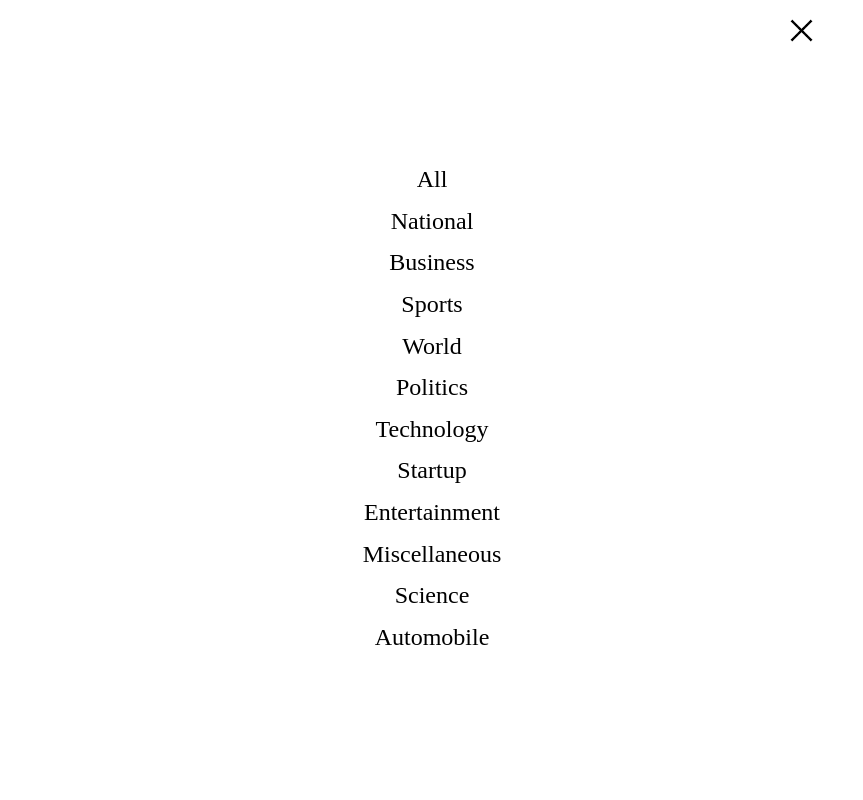
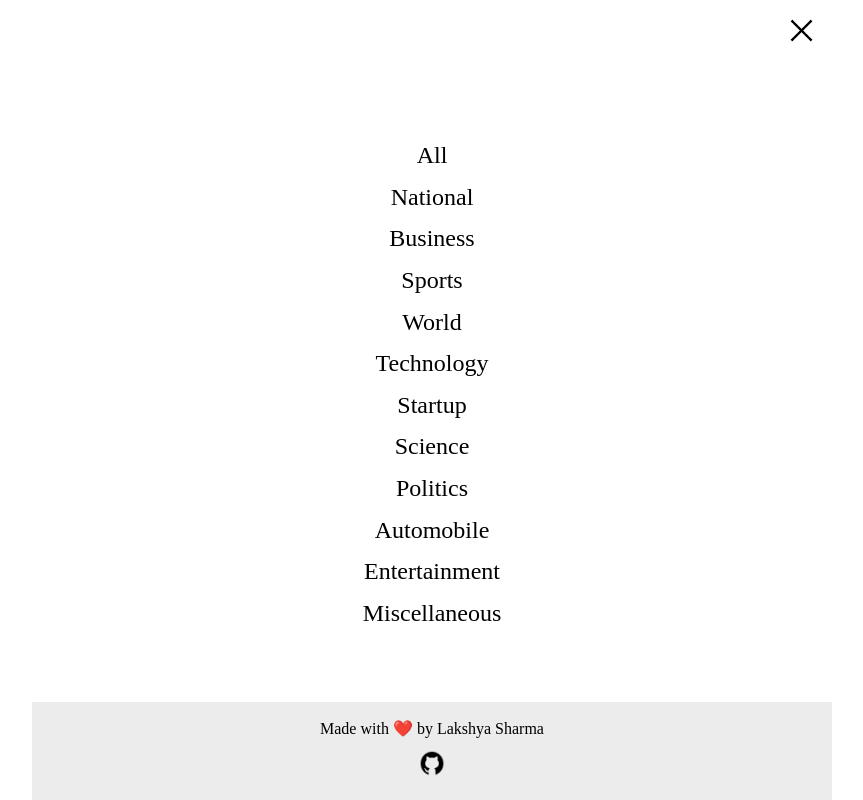
Before and after one commit to joinlooks/news-app-react-01, a React (Vite) app: page / in a window 1280 px wide. Both pictures are taken after a click on the button 1009 px from the left and 35 px from the top of the page. Shown: the whole page, without its empty margins (208-1071 px from the left). Built offline with nearby package versions, Linux system fonts and the light colour scheme; no server answers; a web font is replaced by a local one.

Commit message:
added: Footer added in Sidebar

```diff
--- /dev/null
+++ b/src/css/Footer.css
@@ -0,0 +1,21 @@
+.footer {
+	padding: 1rem;
+	display: flex;
+	flex-direction: column;
+	justify-content: center;
+	align-items: center;
+	gap: 0.5rem;
+}
+
+.footer-light {
+	background-color: rgb(236, 236, 236);
+}
+
+.footer-dark {
+	background-color: rgb(22, 22, 22);
+}
+
+.footer img {
+	width: 1.8rem;
+	height: 1.8rem;
+}
--- a/src/css/Sidebar.css
+++ b/src/css/Sidebar.css
@@ -1,9 +1,12 @@
 .sidebar-content {
 	height: 100vh;
+
+	display: flex;
+	flex-direction: column;
+	justify-content: space-between;
 }
 
 .sidebar {
-	margin-top: 10vh;
 	display: flex;
 	flex-direction: column;
 	justify-content: center;
--- /dev/null
+++ b/src/js/Footer.jsx
@@ -0,0 +1,31 @@
+import { useContext } from "react";
+import { ThemeContext } from "../contexts/ThemeContext";
+import "../css/Footer.css";
+
+const Footer = () => {
+	const { theme } = useContext(ThemeContext);
+
+	return (
+		<>
+			<div
+				className={`footer ${
+					theme === "dark" ? "footer-dark" : "footer-light"
+				}`}
+			>
+				<p>Made with ❤️ by Lakshya Sharma</p>
+				<a href="https://github.com/joinlooks" target="_blank" rel="noreferrer">
+					<img
+						src={
+							theme === "dark"
+								? "./images/github-dark-theme.png"
+								: "./images/github-light-theme.png"
+						}
+						alt="Github"
+					/>
+				</a>
+			</div>
+		</>
+	);
+};
+
+export default Footer;
--- a/src/js/Sidebar.jsx
+++ b/src/js/Sidebar.jsx
@@ -1,6 +1,7 @@
 import { useContext } from "react";
 import { ThemeContext } from "../contexts/ThemeContext";
 import "../css/Sidebar.css";
+import Footer from "./Footer";
 
 const Sidebar = ({ toggleSidebar, setCategory }) => {
 	const handleClick = (e) => {
@@ -40,8 +41,7 @@ const Sidebar = ({ toggleSidebar, setCategory }) => {
 						}
 						onClick={() => handleClick("all")}
 					>
-						{" "}
-						All{" "}
+						All
 					</button>
 					<button
 						className={
@@ -51,8 +51,7 @@ const Sidebar = ({ toggleSidebar, setCategory }) => {
 						}
 						onClick={() => handleClick("national")}
 					>
-						{" "}
-						National{" "}
+						National
 					</button>
 					<button
 						className={
@@ -62,8 +61,7 @@ const Sidebar = ({ toggleSidebar, setCategory }) => {
 						}
 						onClick={() => handleClick("business")}
 					>
-						{" "}
-						Business{" "}
+						Business
 					</button>
 					<button
 						className={
@@ -73,8 +71,7 @@ const Sidebar = ({ toggleSidebar, setCategory }) => {
 						}
 						onClick={() => handleClick("sports")}
 					>
-						{" "}
-						Sports{" "}
+						Sports
 					</button>
 					<button
 						className={
@@ -84,20 +81,9 @@ const Sidebar = ({ toggleSidebar, setCategory }) => {
 						}
 						onClick={() => handleClick("world")}
 					>
-						{" "}
-						World{" "}
+						World
 					</button>
-					<button
-						className={
-							theme === "dark"
-								? "dark-theme-text-primary"
-								: "light-theme-text-primary"
-						}
-						onClick={() => handleClick("politics")}
-					>
-						{" "}
-						Politics{" "}
-					</button>
+
 					<button
 						className={
 							theme === "dark"
@@ -106,8 +92,7 @@ const Sidebar = ({ toggleSidebar, setCategory }) => {
 						}
 						onClick={() => handleClick("technology")}
 					>
-						{" "}
-						Technology{" "}
+						Technology
 					</button>
 					<button
 						className={
@@ -117,9 +102,42 @@ const Sidebar = ({ toggleSidebar, setCategory }) => {
 						}
 						onClick={() => handleClick("startup")}
 					>
-						{" "}
-						Startup{" "}
+						Startup
 					</button>
+
+					<button
+						className={
+							theme === "dark"
+								? "dark-theme-text-primary"
+								: "light-theme-text-primary"
+						}
+						onClick={() => handleClick("science")}
+					>
+						Science
+					</button>
+
+					<button
+						className={
+							theme === "dark"
+								? "dark-theme-text-primary"
+								: "light-theme-text-primary"
+						}
+						onClick={() => handleClick("politics")}
+					>
+						Politics
+					</button>
+
+					<button
+						className={
+							theme === "dark"
+								? "dark-theme-text-primary"
+								: "light-theme-text-primary"
+						}
+						onClick={() => handleClick("automobile")}
+					>
+						Automobile
+					</button>
+
 					<button
 						className={
 							theme === "dark"
@@ -130,6 +148,7 @@ const Sidebar = ({ toggleSidebar, setCategory }) => {
 					>
 						Entertainment
 					</button>
+
 					<button
 						className={
 							theme === "dark"
@@ -140,29 +159,8 @@ const Sidebar = ({ toggleSidebar, setCategory }) => {
 					>
 						Miscellaneous
 					</button>
-					<button
-						className={
-							theme === "dark"
-								? "dark-theme-text-primary"
-								: "light-theme-text-primary"
-						}
-						onClick={() => handleClick("science")}
-					>
-						{" "}
-						Science{" "}
-					</button>
-					<button
-						className={
-							theme === "dark"
-								? "dark-theme-text-primary"
-								: "light-theme-text-primary"
-						}
-						onClick={() => handleClick("automobile")}
-					>
-						{" "}
-						Automobile{" "}
-					</button>
 				</div>
+				<Footer />
 			</div>
 		</>
 	);
```
